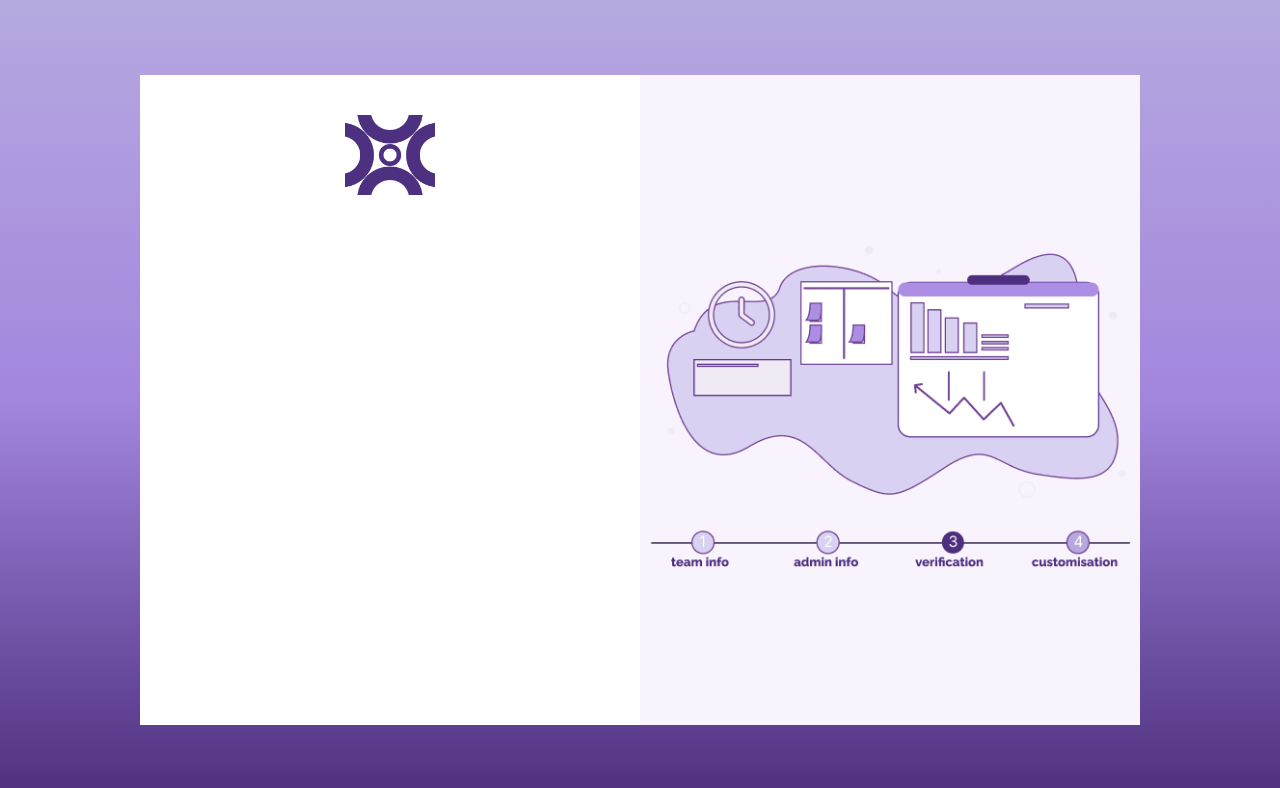
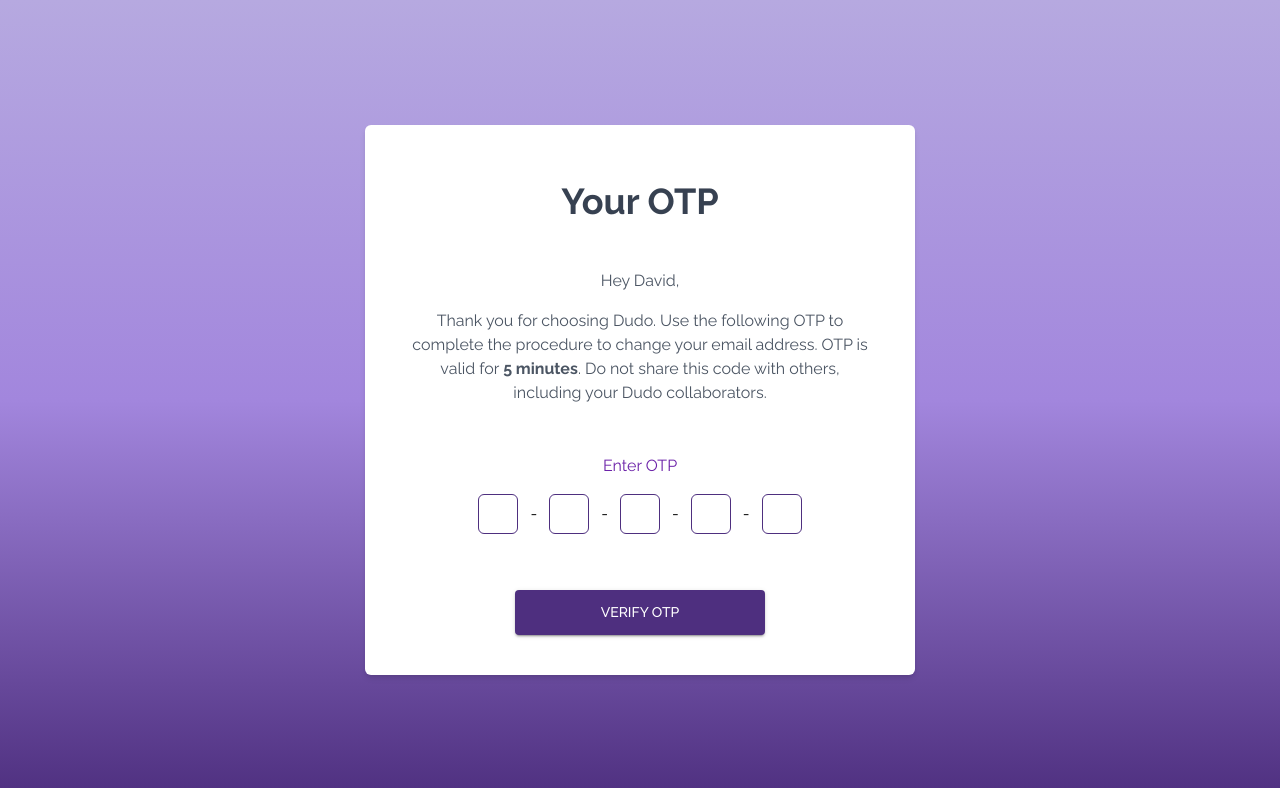
Before and after one commit to TalalMajeed/Dudo-Frontend, a React (Vite) app: page /verification in a window 1280 px wide. Shown: the top 788 px of the page. Built offline with nearby package versions, Linux system fonts and the light colour scheme.

Commit message:
verification page completed

```diff
--- a/package.json
+++ b/package.json
@@ -17,6 +17,7 @@
     "@reduxjs/toolkit": "^2.2.7",
     "react": "^18.3.1",
     "react-dom": "^18.3.1",
+    "react-otp-input": "^3.1.1",
     "react-redux": "^9.1.2",
     "react-router-dom": "^6.26.2",
     "sass": "^1.78.0"
--- a/src/pages/Signup/index.jsx
+++ b/src/pages/Signup/index.jsx
@@ -10,7 +10,7 @@ export default function Signup() {
         <div className="w-1/2 p-5 flex flex-col items-center mt-5">
           <div className="text-center w-[300px] ">
             <div className="flex flex-col items-center">
-            <img src={dudologo} alt="dudo-logo" className="h-20" />
+             <img src={dudologo} alt="dudo-logo" className="h-20" />
             </div>
             <div className="text-sm text-gray-400 mt-5 text-left">
               <label htmlFor="username" className="block text-[#4E2F7F] pl-2">Username</label>
--- a/src/pages/Verification/index.jsx
+++ b/src/pages/Verification/index.jsx
@@ -1,24 +1,64 @@
 import "./styles.scss";
-import art3 from '../../assets/art3.png';
-import dudologo from '../../assets/logo.png';
+import { useState } from 'react';
+import OTPInput from 'react-otp-input';
+import { Button } from "@mui/material";
 export default function Verification() {
-    return (
-        <div className="h-screen bg-gradient-to-b from-[#B6A9E0] via-[#A286DD] to-[#4E2F7F] flex items-center justify-center">
-      <div className="bg-white w-[1000px] h-[650px] flex">
-        <div className="w-1/2 p-5 flex flex-col items-center mt-5">
-          <div className="text-center w-[300px] ">
-            <div className="flex flex-col items-center">
-            <img src={dudologo} alt="dudo-logo" className="h-20" />
-            </div>
+  const [otp, setOtp] = useState('');
 
-
-          </div>
+  return (
+    <div className="h-screen bg-gradient-to-b from-[#B6A9E0] via-[#A286DD] to-[#4E2F7F] flex items-center justify-center">
+      <div className="bg-white p-10 rounded-md shadow-md w-[550px] h-[550px] flex flex-col justify-between">
+        <div className="flex flex-col items-center">
+          <h1 className="text-4xl font-bold text-gray-700 pt-4">Your OTP</h1>
         </div>
 
-        <div className="w-1/2 overflow-hidden">
-          <img src={art3} alt="art" className="w-full h-full object-cover" />
+        <div className="text-center text-gray-600  mt-0 pt-0 ">
+          <p>Hey David,</p>
+          <p className="mt-4">
+            Thank you for choosing Dudo. Use the following OTP to complete the
+            procedure to change your email address. OTP is valid for <b>5 minutes</b>.
+            Do not share this code with others, including your Dudo collaborators.
+          </p>
         </div>
+
+        <div className="flex flex-col items-center">
+          <label htmlFor="otp" className="text-purple-800 mb-2">Enter OTP</label>
+          <OTPInput
+            value={otp}
+            onChange={setOtp}
+            numInputs={5}
+            renderSeparator={() => <span className="px-1">-</span>}
+            renderInput={(props) => <input {...props} />}
+            inputStyle={{
+              width: '2.5rem',
+              height: '2.5rem',
+              margin: '0.5rem',
+              fontSize: '1.5rem',
+              borderRadius: '0.375rem',
+              border: '1px solid #4E2F7F',
+              textAlign: 'center',
+            }}
+            focusStyle={{
+              border: '1px solid #4E2F7F',
+              outline: 'none',
+            }}
+          />
+        </div>
+    <div className="flex items-center justify-center">
+    <Button
+      variant="contained"
+      style={{
+        width: 250,
+        color: '#FFFFFF',
+        height: 45,
+        backgroundColor: '#4E2F7F',
+      }}
+    >
+      Verify OTP
+    </Button>
+    </div>
+
       </div>
     </div>
-    );
+  );
 }
```
Also changed, not shown: 2 other files (tests, documents, lock files or other folders).
